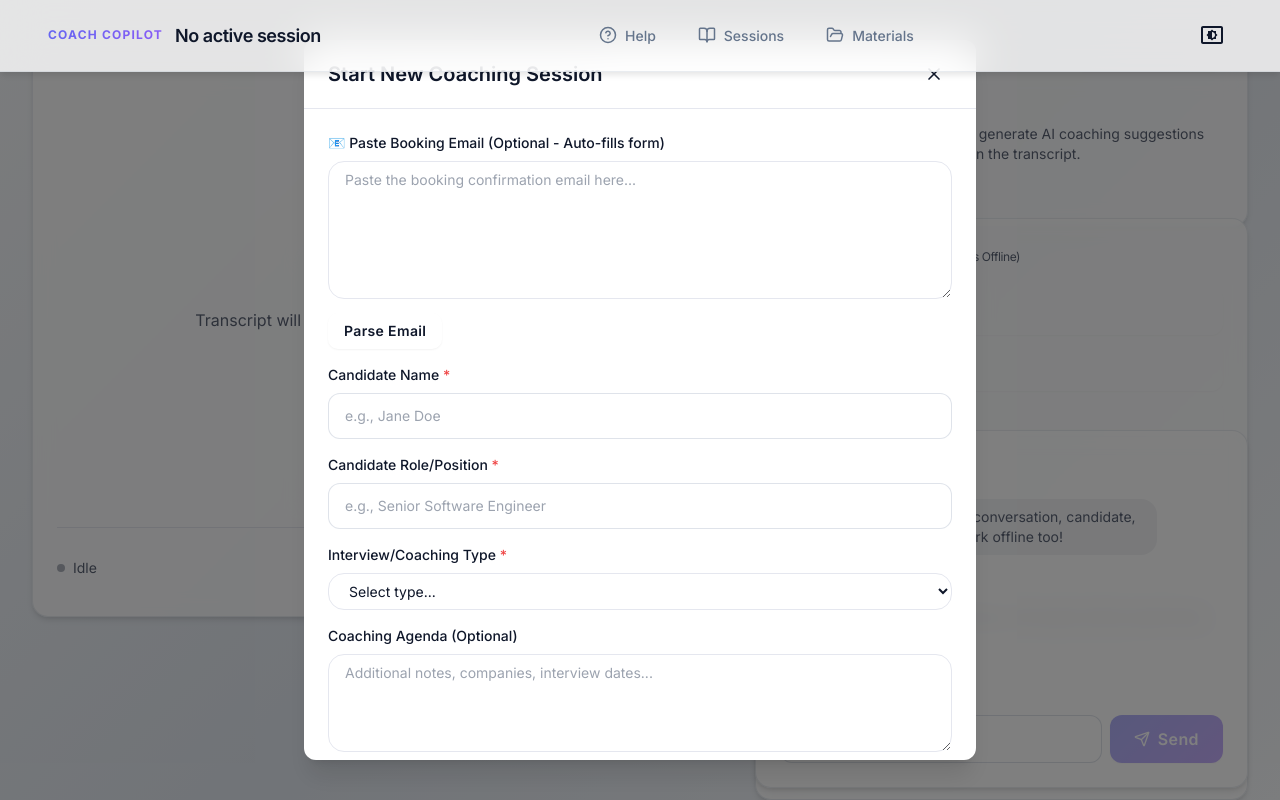
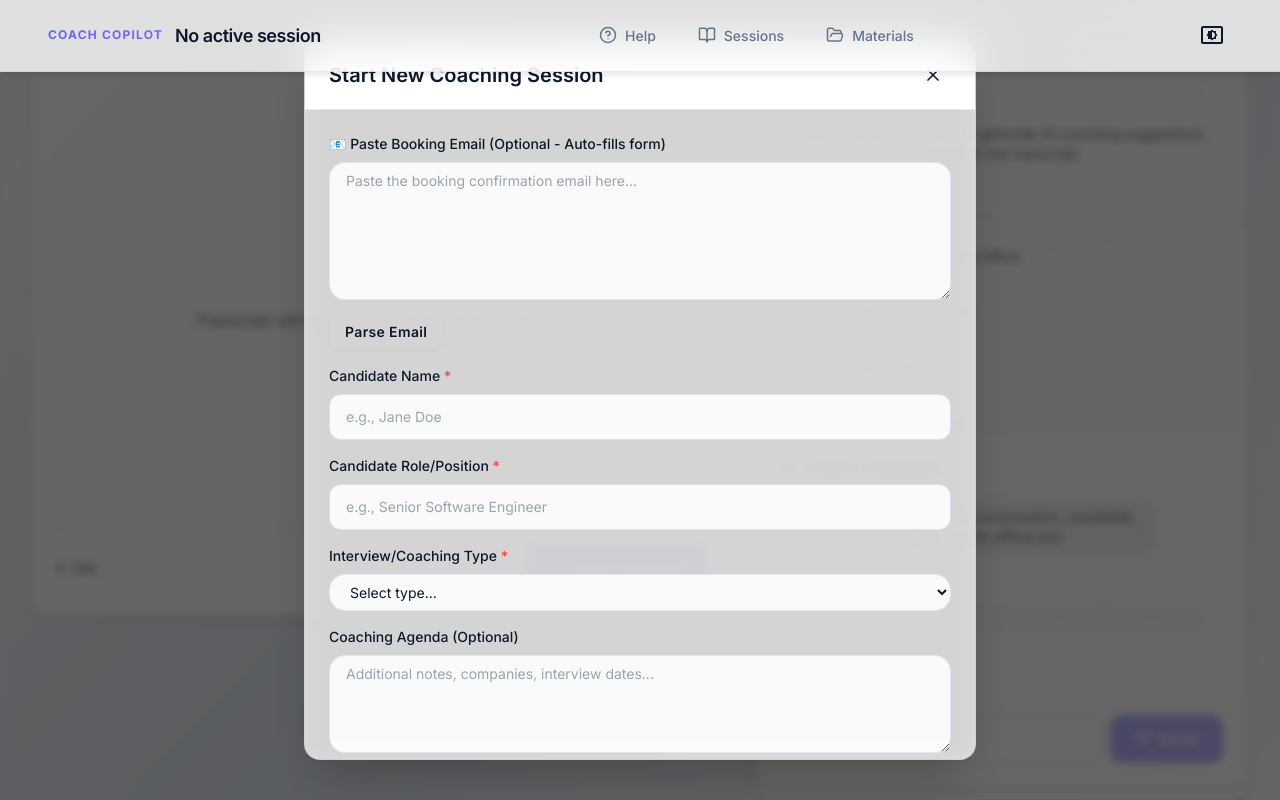
Before and after one commit to rupeshtiwari/realtime-transcribe, a React (Vite) app: page / in a window 1280 px wide. Both pictures are taken after a click on the button "Start Session". Built offline with nearby package versions, Linux system fonts and the light colour scheme; the HTML template or start-up script is replaced by a standard one.

Commit message:
Finalize modern theme: fix layout heights and modal styling
- Update main content height to match new 72px header
- Modernize SessionModal with glassmorphism
- Add backdrop blur to modal overlay
- Ensure proper z-index layering

```diff
--- a/src/components/features/SessionModal.jsx
+++ b/src/components/features/SessionModal.jsx
@@ -103,8 +103,8 @@ export default function SessionModal({ onClose, onStart }) {
   };
 
   return (
-    <div className="fixed inset-0 z-50 flex items-center justify-center bg-black/50 p-4">
-      <div className="bg-surface rounded-xl shadow-xl max-w-2xl w-full max-h-[90vh] overflow-y-auto">
+    <div className="fixed inset-0 z-50 flex items-center justify-center bg-black/60 backdrop-blur-sm p-4">
+      <div className="glass rounded-2xl shadow-2xl max-w-2xl w-full max-h-[90vh] overflow-y-auto">
         {/* Header */}
         <div className="sticky top-0 bg-surface border-b border-border px-6 py-4 flex items-center justify-between">
           <h2 className="text-xl font-semibold">Start New Coaching Session</h2>
--- a/src/pages/HomePage.jsx
+++ b/src/pages/HomePage.jsx
@@ -40,7 +40,7 @@ export default function HomePage() {
   };
 
   return (
-    <div className="h-full w-full overflow-hidden">
+    <div className="h-full w-full overflow-hidden relative">
       {/* Session Modal */}
       {showSessionModal && (
         <SessionModal
```
